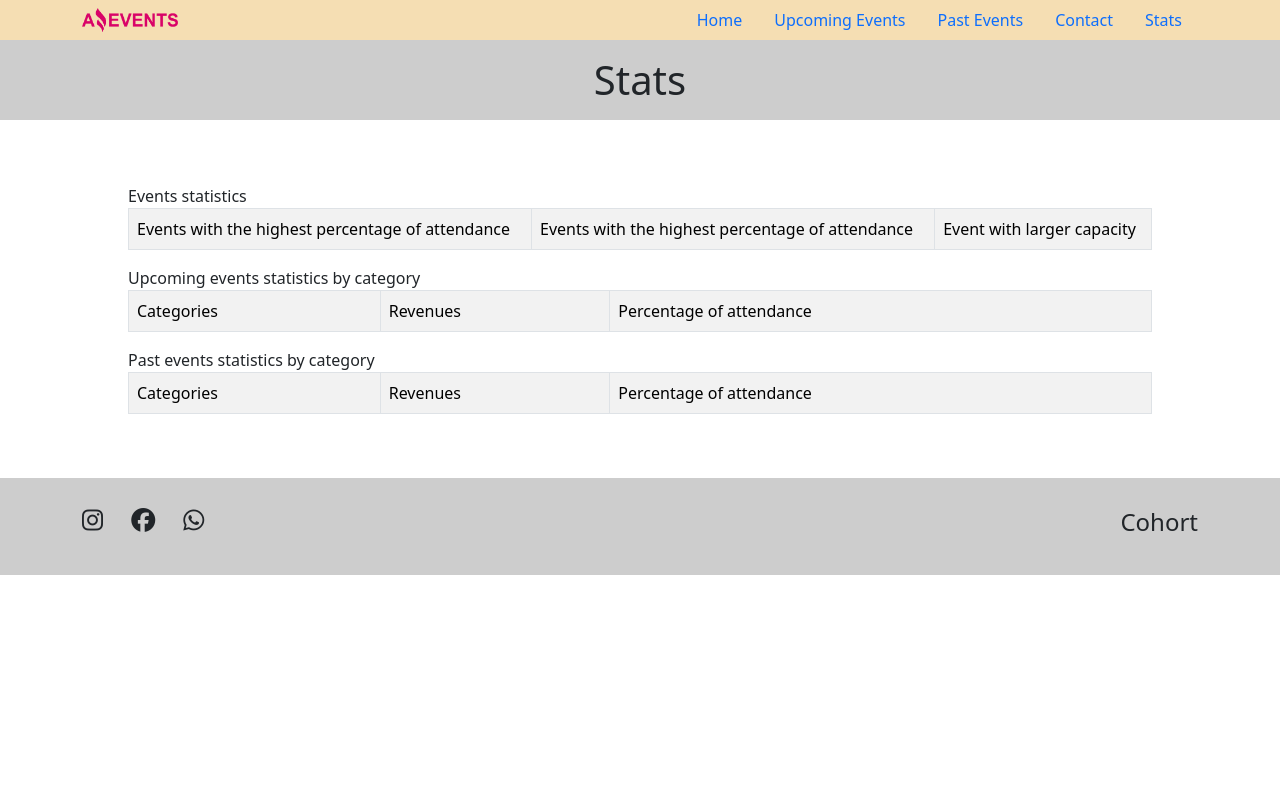
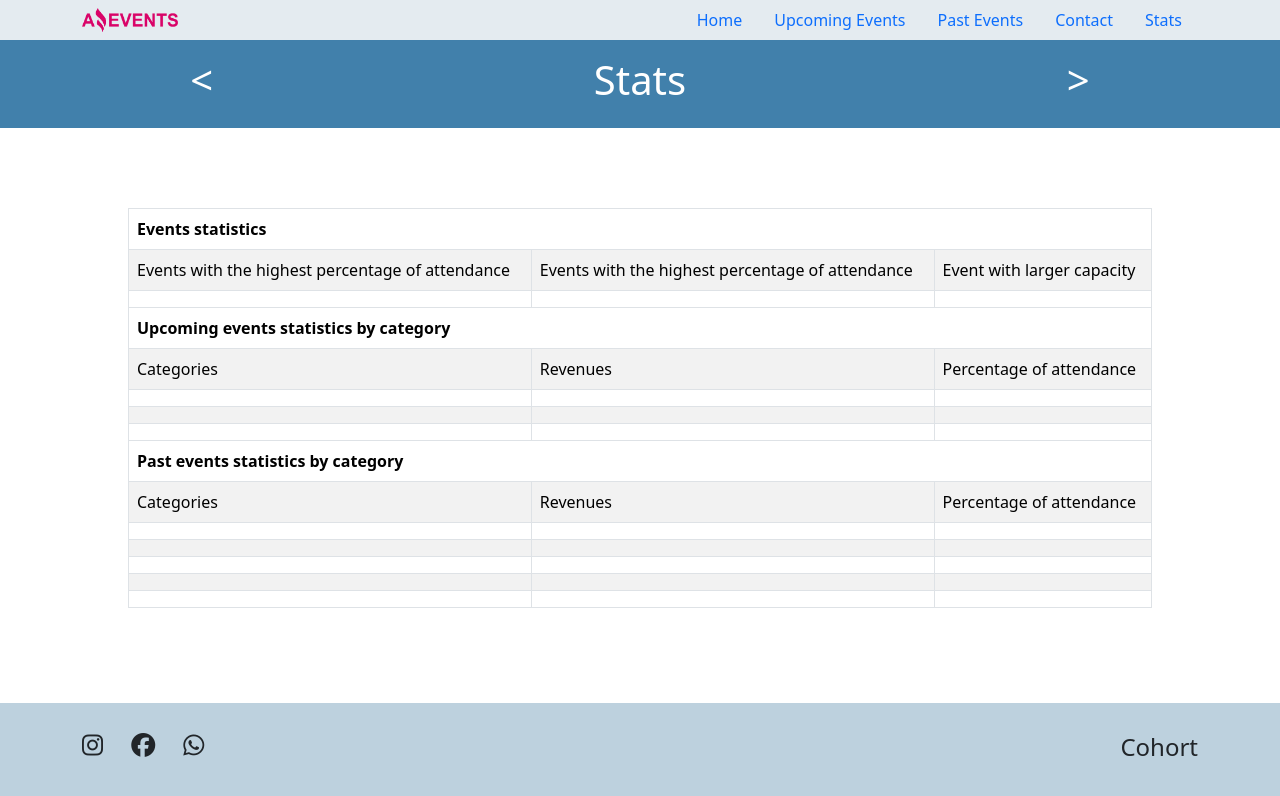
Before and after one commit to LiliaG-hiramatsu/amazing-events-app, a plain HTML site: page stats.html in a window 1280 px wide. Drawn offline with nearby package versions, Linux system fonts and the light colour scheme.

Commit message:
Task 1 Modulo 2 Finalizada

```diff
--- a/assets/styles.css
+++ b/assets/styles.css
@@ -4,8 +4,14 @@
     box-sizing: border-box;
 }
 
+body {
+    display: flex;
+    flex-direction: column;
+    min-height: 100vh;
+}
+
 header{
-    background-color: wheat;
+    background-color: #e4ebf0;
 }
 
 .logo {
@@ -13,13 +19,29 @@ header{
     margin-top: 0.5rem;
 }
 
+.encabezado {
+    display: flex;
+    justify-content: space-around;
+}
+
 nav{
-    background-color: rgb(205, 205, 205);
+    margin-bottom: 1rem;
+    background-color: #4180ab;
 }
 
 nav h1 {
     text-align: center;
     padding: 1rem;
+    color: white;
+}
+
+nav h1 a {
+    text-decoration: none;
+    color: white;
+}
+
+nav h1 a:hover {
+    color: #0a58ca;
 }
 
 .loupe {
@@ -38,11 +60,10 @@ nav h1 {
 
 footer {
     margin-top: 2rem;
-    position: relative;
-    bottom: 0;
     padding: 30px 20px;
     width: 100%;
-    background-color: rgb(205, 205, 205);
+    background-color: #bdd1de;
+    margin-top: auto;
 }
 
 .redes {
@@ -52,8 +73,8 @@ footer {
 .contact {
     margin: 5% 30%;
     padding: 2rem;
-    border: 3px solid pink;
-    background-color: rgb(250, 232, 235);
+    border: 3px solid #8ab3cf;
+    background-color: #e4ebf0;
     border-radius: 5%;
     box-shadow: 16px 16px 81px -19px rgba(0,0,0,0.65);
     -webkit-box-shadow: 16px 16px 81px -19px rgba(0,0,0,0.65);
@@ -70,5 +91,9 @@ footer {
 
 thead {
     border: 1px solid black;
-    background-color: rgb(205, 204, 204);
+    background-color: rgb(227, 239, 248);
 }
+
+td {
+    padding: 2px;
+}
--- a/stats.html
+++ b/stats.html
@@ -43,13 +43,19 @@
       </div>
     </header>
     <nav>
-      <h1>Stats</h1>
+      <div class="encabezado">
+        <h1><a href="./contact.html"> < </a></h1>
+        <h1>Stats</h1>
+        <h1><a href="./home.html"> > </a></h1>
+      </div>
     </nav>
     <main>
       <div class="container-table">
         <table class="table table-striped table-hover table-bordered">
           <thead>
-            Events statistics
+            <tr>
+              <th colspan="3">Events statistics</th>
+            </tr>
           </thead>
           <tbody>
             <tr>
@@ -57,13 +63,16 @@
               <td>Events with the highest percentage of attendance</td>
               <td>Event with larger capacity</td>
             </tr>
+            <tr>
+              <td></td>
+              <td></td>
+              <td></td>
+            </tr>
           </tbody>
-          <tfoot>
-          </tfoot>
-        </table>
-        <table class="table table-striped table-hover table-bordered">
           <thead>
-            Upcoming events statistics by category
+            <tr>
+              <th colspan="3">Upcoming events statistics by category</th>
+            </tr>
           </thead>
           <tbody>
             <tr>
@@ -71,13 +80,26 @@
               <td>Revenues</td>
               <td>Percentage of attendance</td>
             </tr>
+            <tr>
+              <td></td>
+              <td></td>
+              <td></td>
+            </tr>
+            <tr>
+              <td></td>
+              <td></td>
+              <td></td>
+            </tr>
+            <tr>
+              <td></td>
+              <td></td>
+              <td></td>
+            </tr>
           </tbody>
-          <tfoot>
-          </tfoot>
-        </table>
-        <table class="table table-striped table-hover table-bordered">
           <thead>
-            Past events statistics by category
+            <tr>
+              <th colspan="3">Past events statistics by category</th>
+            </tr>
           </thead>
           <tbody>
             <tr>
@@ -85,9 +107,32 @@
               <td>Revenues</td>
               <td>Percentage of attendance</td>
             </tr>
+            <tr>
+              <td></td>
+              <td></td>
+              <td></td>
+            </tr>
+            <tr>
+              <td></td>
+              <td></td>
+              <td></td>
+            </tr>
+            <tr>
+              <td></td>
+              <td></td>
+              <td></td>
+            </tr>
+            <tr>
+              <td></td>
+              <td></td>
+              <td></td>
+            </tr>
+            <tr>
+              <td></td>
+              <td></td>
+              <td></td>
+            </tr>
           </tbody>
-          <tfoot>
-          </tfoot>
         </table>
       </div>
     </main>
```
Also changed, not shown: contact.html (+5 -1 lines), home.html (+7 -3 lines), past_events.html (+7 -3 lines), upcoming_events.html (+7 -3 lines).
